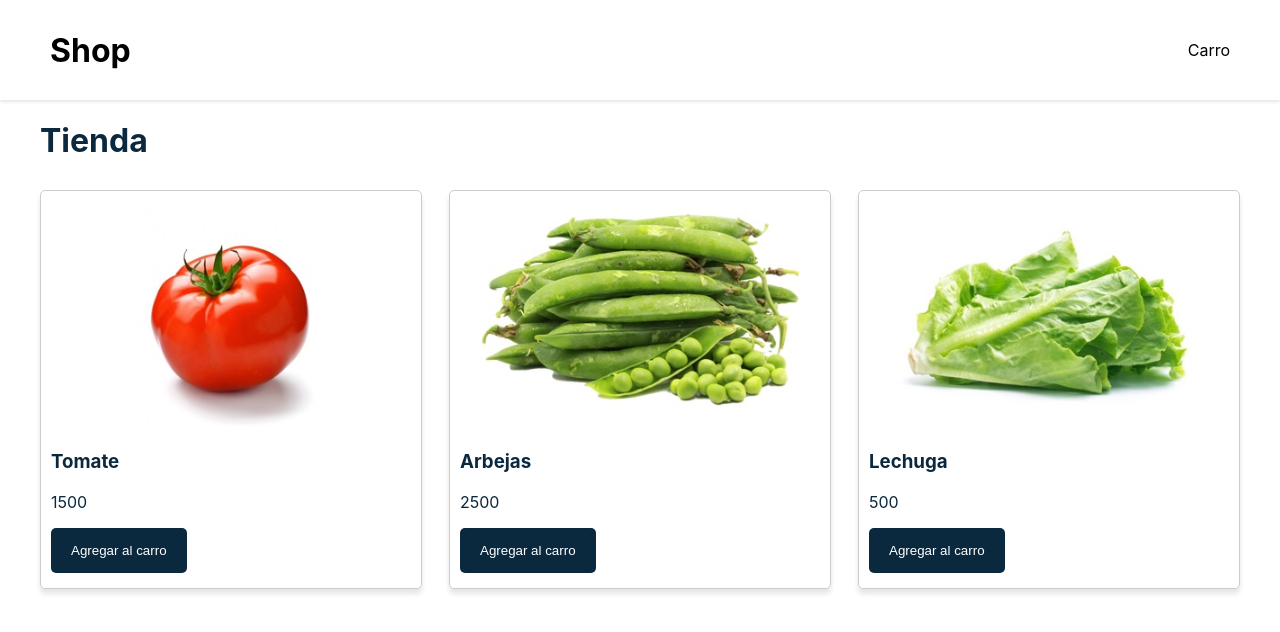
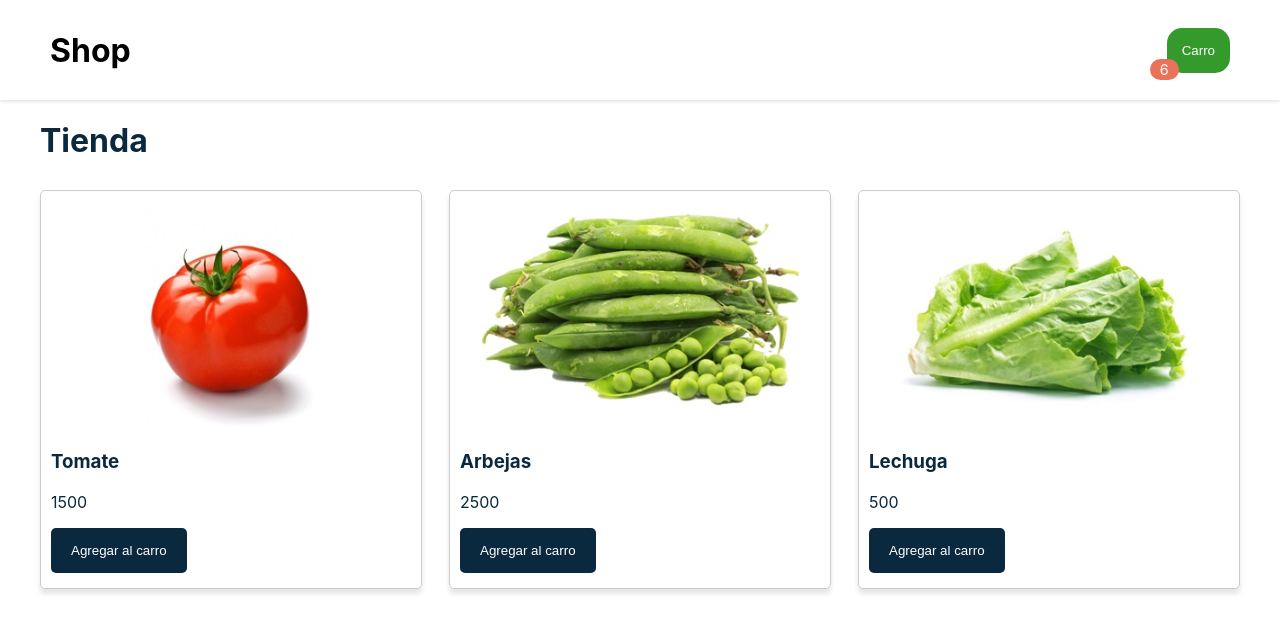
Before and after one commit to aljorgevi/class-based-react-app, a React (Create React App) app: page / in a window 1280 px wide. Shown: the top 632 px of the page. Built offline with nearby package versions, Linux system fonts and the light colour scheme.

Commit message:
add carro & bubble

```diff
--- /dev/null
+++ b/src/components/BubbleAlert.js
@@ -0,0 +1,21 @@
+import {Component} from "react"
+
+const styles = {
+    bubbleAlert: {
+        backgroundColor: "#E9725A",
+        borderRadius: "15px",
+        color: "#fff",
+        padding: "2px 10px",
+        fontSize: "0.9rem",
+        width: "20px"
+
+    }
+}
+
+export default class BubbleAlert extends Component {
+    render() {
+        return (
+            <span style={styles.bubbleAlert}>6</span>
+        )
+    }
+}
--- a/src/components/Carro.js
+++ b/src/components/Carro.js
@@ -1,11 +1,33 @@
 import {Component} from "react"
+import BubbleAlert from "./BubbleAlert"
 
-
+const styles = {
+    carro: {
+        backgroundColor: "#359A2C",
+        color: "#fff",
+        border: "none",
+        padding: "15px",
+        borderRadius: "15px",
+        cursor: "pointer"
+    },
+    bubble: {
+        position: "relative",
+        left: 12,
+        top: 20
+    }
+}
 
 export default class Carro extends Component {
     render() {
         return (
-            <div>Carro</div>
+            <div>
+                <span style={styles.bubble}>
+                    <BubbleAlert />
+                </span>
+                <button style={styles.carro}>
+                    Carro
+                </button>
+            </div>
         )
     }
 }
```
